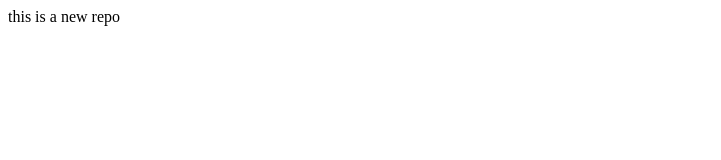
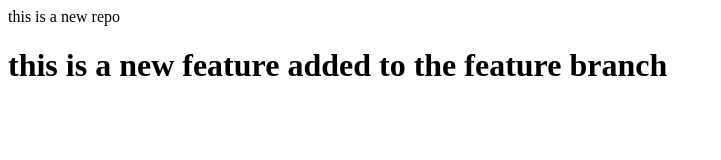
Before and after one commit to Shrinidhi-Metrani/localrepo, a plain HTML site: page index.html in a window 1280 px wide. Shown: the whole page, without its empty margins (0-721 px from the left). Drawn offline with Linux system fonts and the light colour scheme.

Commit message:
Feature commit

```diff
--- a/index.html
+++ b/index.html
@@ -1 +1,2 @@
 <p>this is a new repo</p>
+<h1>this is a new feature added to the feature branch</h1>
```
